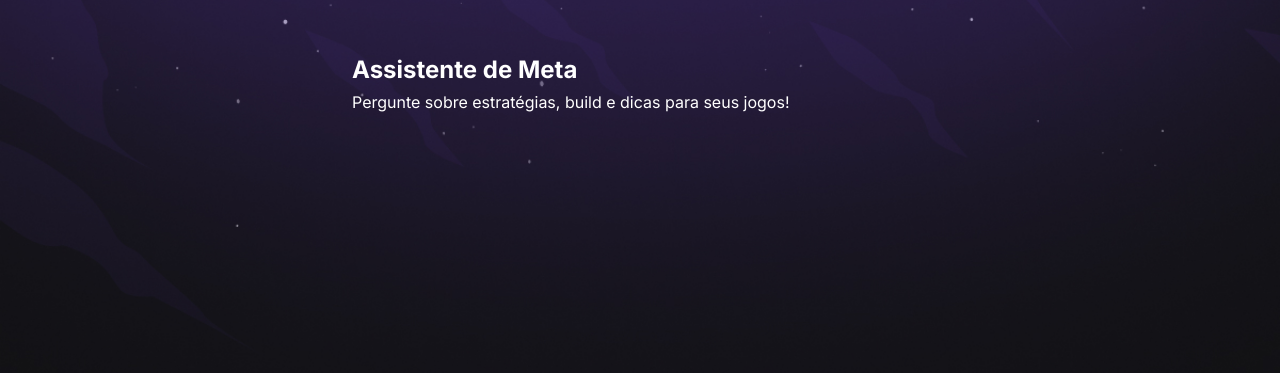
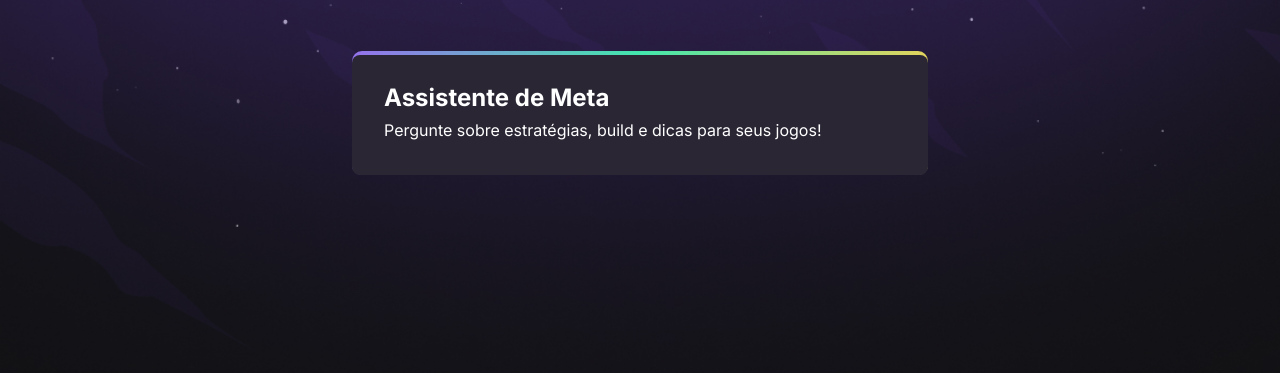
Before and after one commit to adnilsonmoraes/Assistente-de-Meta, a plain HTML site: page index.html in a window 1280 px wide. Shown: the part 171-544 px from the top of the page. Drawn offline with Linux system fonts and the light colour scheme.

Commit message:
UP HTML e CSS

```diff
--- a/index.html
+++ b/index.html
@@ -18,8 +18,10 @@
 
     <main>
         <section>
+            <div>
             <h2>Assistente de Meta</h2>
             <p>Pergunte sobre estratégias, build e dicas para seus jogos!</p>
+            </div>
         </section>
     </main>
 </body>
--- a/style.css
+++ b/style.css
@@ -33,3 +33,17 @@ main {
   margin: 3rem auto;
 
 }
+
+section {
+  background-image: linear-gradient(90deg, #9572ec 0%, #43e7ad 50%, #e2d45c 100%);
+  border-radius: 0.625rem;
+  padding-top: 4px;
+}
+
+section > div {
+  padding: 2rem;
+  padding-top: 1.5rem;
+  border-radius: 0.5rem;
+  background-color: #2a2634;
+
+}
```
